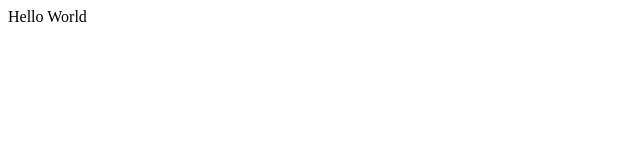
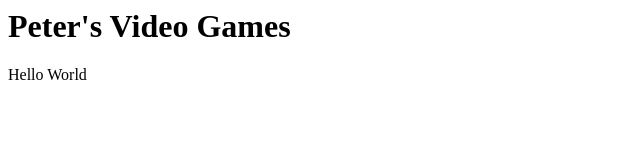
Before and after one commit to PeterWiering/PeterWiering.github.io, a plain HTML site: page index.html in a window 1280 px wide. Shown: the whole page, without its empty margins (0-640 px from the left). Drawn offline with Linux system fonts and the light colour scheme.

Commit message:
Update index.html

```diff
--- a/index.html
+++ b/index.html
@@ -1,4 +1,7 @@
 <html>
 <head></head>
-<body>Hello World<body>
+  <body>
+    <h1>Peter's Video Games</h1>
+    <p>Hello World</p>
+  <body>
 </html>
```
